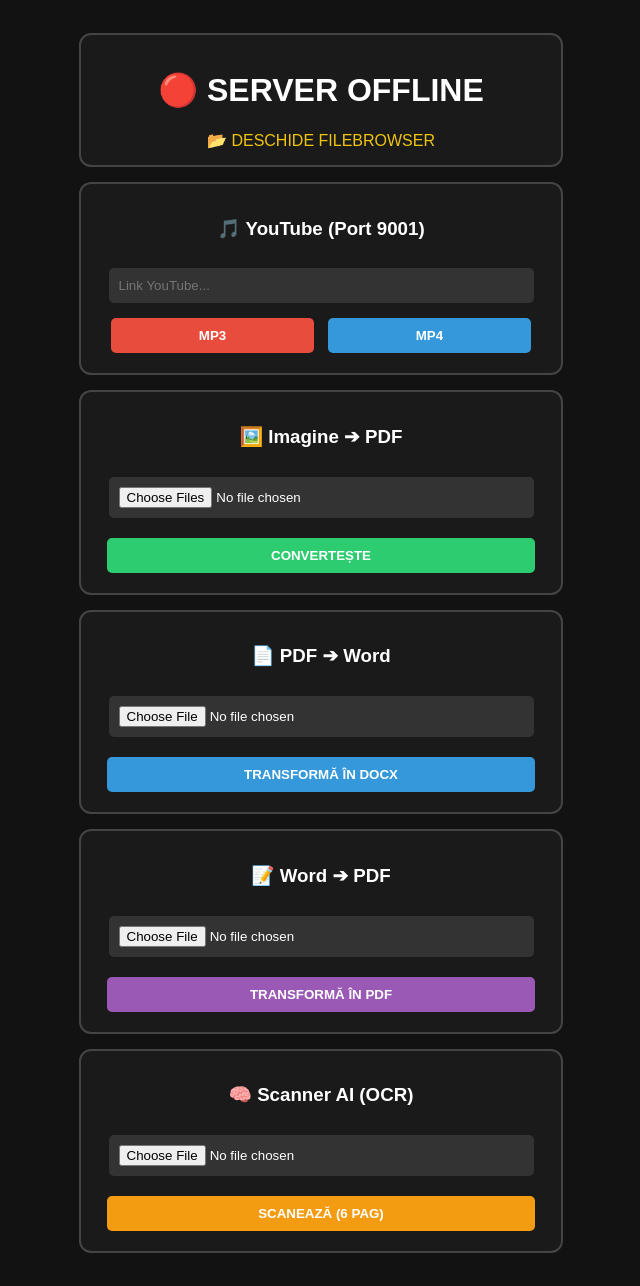
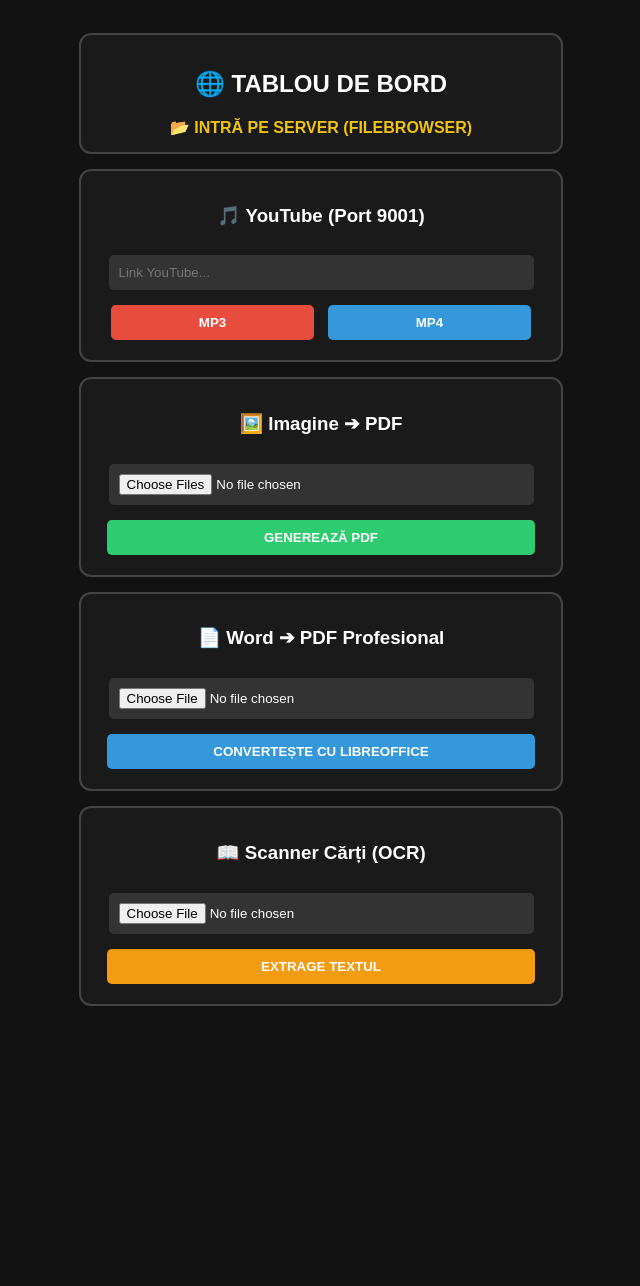
Before and after one commit to LiviuC21/server, a plain HTML site: page index.html in a window 1280 px wide. Shown: the whole page, without its empty margins (319-959 px from the left). After the commit the page ends 1039 px from the top, so only its background shows below. Drawn offline with Linux system fonts and the light colour scheme; no server answers.

Commit message:
Update index.html

```diff
--- a/index.html
+++ b/index.html
@@ -3,85 +3,66 @@
 <head>
     <meta charset="UTF-8">
     <meta name="viewport" content="width=device-width, initial-scale=1.0">
-    <title>Server All-in-One Liviu</title>
+    <title>Server Control Liviu</title>
     <style>
         body { background-color: #121212; color: white; font-family: sans-serif; text-align: center; padding: 10px; }
         .card { border: 2px solid #444; border-radius: 12px; padding: 15px; margin: 15px auto; max-width: 450px; background: #1a1a1a; }
-        .btn { padding: 10px; border: none; border-radius: 5px; cursor: pointer; font-weight: bold; margin: 5px; width: 45%; }
-        .btn-full { width: 95%; background: #2ecc71; color: white; margin-top: 10px; }
+        .btn { padding: 10px; border: none; border-radius: 5px; cursor: pointer; font-weight: bold; width: 95%; margin: 5px; color: white; }
+        .btn-yt { background: #e74c3c; width: 45%; }
+        .btn-green { background: #2ecc71; }
+        .btn-blue { background: #3498db; }
         input { width: 90%; padding: 10px; margin: 10px 0; border-radius: 5px; border: none; background: #333; color: white; }
-        .status { color: #f1c40f; font-size: 14px; margin-top: 5px; }
     </style>
 </head>
 <body>
 
     <div class="card">
-        <h1>🔴 SERVER STATUS</h1>
-        <a href="http://100.84.134.45:8081" target="_blank" style="color:#f1c40f; text-decoration:none;">📂 DESCHIDE FILEBROWSER</a>
+        <h2>🌐 TABLOU DE BORD</h2>
+        <a href="http://100.84.134.45:8081" target="_blank" style="color:#f1c40f; text-decoration:none; font-weight:bold;">📂 INTRĂ PE SERVER (FILEBROWSER)</a>
     </div>
 
     <div class="card">
         <h3>🎵 YouTube (Port 9001)</h3>
         <input type="text" id="ytUrl" placeholder="Link YouTube...">
-        <button onclick="executa('9001', 'download?format=mp3&url=')" style="background:#e74c3c; color:white;" class="btn">MP3</button>
-        <button onclick="executa('9001', 'download?format=mp4&url=')" style="background:#3498db; color:white;" class="btn">MP4</button>
+        <button onclick="yt('mp3')" class="btn btn-yt">MP3</button>
+        <button onclick="yt('mp4')" class="btn btn-yt" style="background:#3498db;">MP4</button>
     </div>
 
     <div class="card">
         <h3>🖼️ Imagine ➔ PDF</h3>
         <input type="file" id="imgInp" multiple accept="image/*">
-        <button class="btn btn-full" onclick="upload('imgInp', 'convert-images')">CONVERTEȘTE</button>
+        <button class="btn btn-green" onclick="up('imgInp', 'convert-images')">GENEREAZĂ PDF</button>
     </div>
 
     <div class="card">
-        <h3>📄 PDF ➔ Word</h3>
-        <input type="file" id="pdfInp" accept=".pdf">
-        <button class="btn btn-full" onclick="upload('pdfInp', 'pdf-to-word')" style="background:#3498db;">TRANSFORMĂ ÎN DOCX</button>
+        <h3>📄 Word ➔ PDF Profesional</h3>
+        <input type="file" id="wordInp" accept=".docx">
+        <button class="btn btn-blue" onclick="up('wordInp', 'word-to-pdf')">CONVERTEȘTE CU LIBREOFFICE</button>
     </div>
 
     <div class="card">
-        <h3>📝 Word ➔ PDF</h3>
-        <input type="file" id="wordInp" accept=".docx">
-        <button class="btn btn-full" onclick="upload('wordInp', 'word-to-pdf')" style="background:#9b59b6;">TRANSFORMĂ ÎN PDF</button>
-    </div>
-
-    <div class="card">
-        <h3>🧠 Scanner AI (OCR)</h3>
-        <input type="file" id="ocrInp" accept=".pdf,.jpg,.png">
-        <button class="btn btn-full" onclick="upload('ocrInp', 'ocr-scan')" style="background:#f39c12;">SCANEAZĂ (6 PAG)</button>
+        <h3>📖 Scanner Cărți (OCR)</h3>
+        <input type="file" id="ocrInp" accept="image/*">
+        <button class="btn btn-green" style="background:#f39c12;" onclick="up('ocrInp', 'ocr-scan')">EXTRAGE TEXTUL</button>
     </div>
 
     <script>
         const IP = "100.84.134.45";
-        // Verifică dacă serverul e pornit la încărcarea paginii
-fetch(`http://${IP}:9000/`)
-    .then(r => {
-        if(r.ok) {
-            document.querySelector('h1').innerText = "🟢 SERVER ONLINE";
-            document.querySelector('.card').style.borderColor = "#2ecc71";
-        }
-    })
-    .catch(() => {
-        document.querySelector('h1').innerText = "🔴 SERVER OFFLINE";
-    });
 
-        function executa(port, ruta) {
+        function yt(format) {
             const url = document.getElementById('ytUrl').value;
-            if(!url) return alert("Bagă un link!");
-            window.location.href = `http://${IP}:${port}/${ruta}${url}`;
+            if(!url) return alert("Pune un link!");
+            window.location.href = `http://${IP}:9001/download?format=${format}&url=${url}`;
         }
 
-        function upload(id, ruta) {
+        function up(id, ruta) {
             const fileInput = document.getElementById(id);
-            if (fileInput.files.length === 0) return alert("Selectează fișierele!");
-
+            if (fileInput.files.length === 0) return alert("Alege fișierele!");
             const formData = new FormData();
             for (let file of fileInput.files) { formData.append("files", file); }
-
-            alert("⏳ Procesare pornită pe tabletă. Verifică FileBrowser în 1-2 minute.");
-
+            alert("⏳ Se trimite la tabletă...");
             fetch(`http://${IP}:9000/${ruta}`, { method: 'POST', body: formData })
-            .then(r => r.text()).then(d => alert("✅ " + d)).catch(e => alert("❌ Eroare: " + e));
+            .then(r => r.text()).then(d => alert(d)).catch(e => alert("Eroare: " + e));
         }
     </script>
 </body>
```
